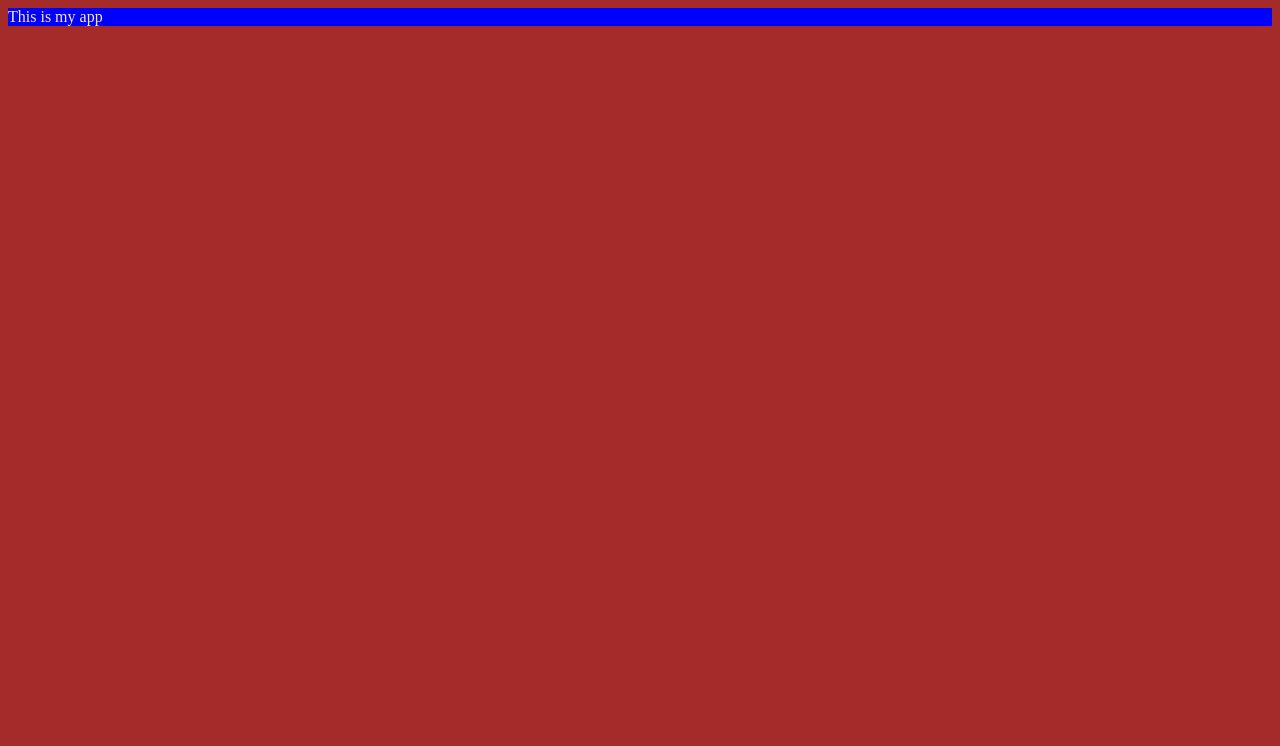
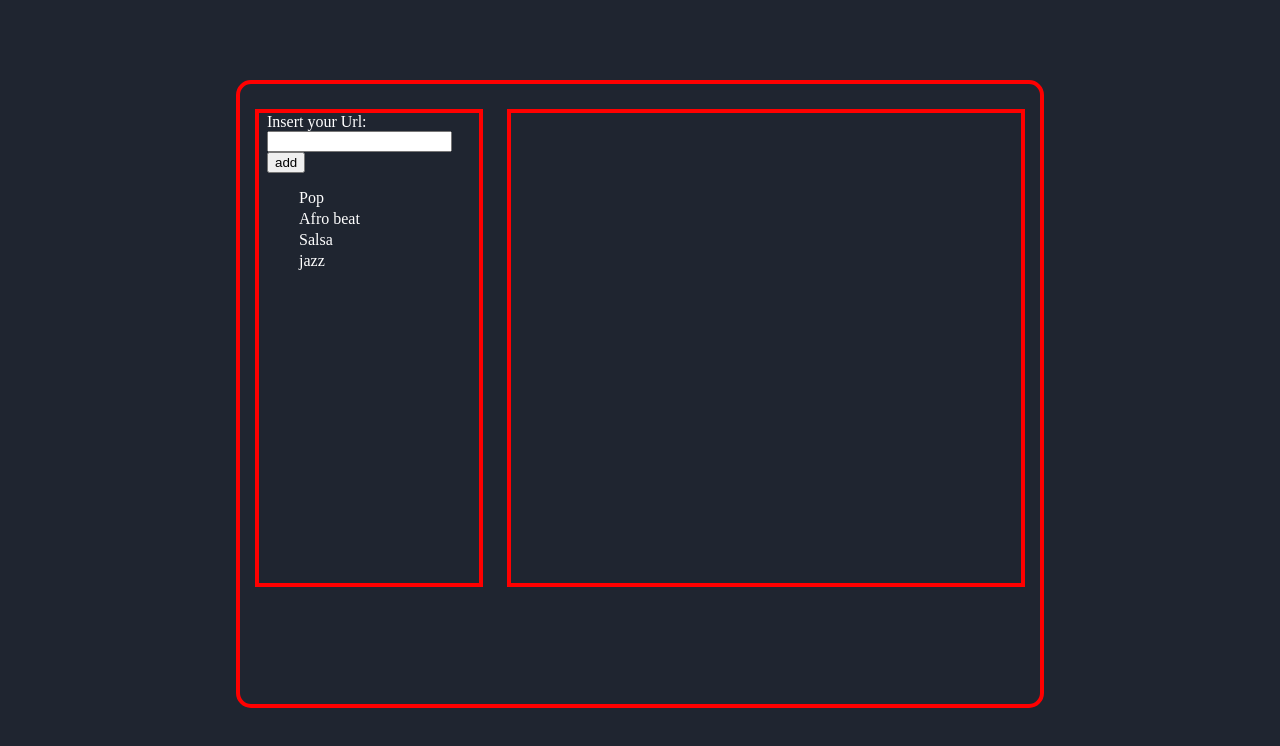
Before and after one commit to sleekyom/ABFP-MultimediaPlayer, a React (Create React App) app: page / in a window 1280 px wide. Shown: the top 746 px of the page. Built offline with nearby package versions, Linux system fonts and the light colour scheme; the HTML template or start-up script is replaced by a standard one.

Commit message:
Added display component

```diff
--- a/src/App.css
+++ b/src/App.css
@@ -1,8 +1,17 @@
 body{
-    background-color: brown;
+    background-color: rgb(31, 37, 48);
+    position: static;
 }
 
-.display{
-    color: bisque;
-    background-color: blue;
+.wrapper{
+    position: relative;
+    width: 800px;
+    height: 620px;
+    margin: 80px auto;
+    border: 4px solid red;
+    border-radius: 15px;
+    -webkit-border-radius: 15px;
+    -moz-border-radius: 15px;
+    -ms-border-radius: 15px;
+    -o-border-radius: 15px;
 }
--- a/src/App.js
+++ b/src/App.js
@@ -1,10 +1,14 @@
 import React from 'react';
+import MediaArray from './components/MediaArray';
+import MediaDisplay from './components/MediaDisplay';
 import './App.css'
+
 
 function App() {
   return (
-    <div className="display">
-      This is my app
+    <div className="wrapper">
+      <MediaArray />
+      <MediaDisplay />
     </div>
   )
 }
--- /dev/null
+++ b/src/components/InputField.css
@@ -0,0 +1,4 @@
+.inputField{
+    color: white;
+    margin-left: 8px;
+}
--- a/src/components/InputField.js
+++ b/src/components/InputField.js
@@ -1,9 +1,14 @@
-import React from 'react'
+import React from 'react';
+import './InputField.css';
 
 export default function InputField() {
     return (
-        <div>
-
+        <div className="inputField">
+            <form>
+                <label>Insert your Url:</label>
+                <input type="text"/>
+                <input type="button" value="add" />
+            </form>
         </div>
     )
 }
--- /dev/null
+++ b/src/components/MediaArray.css
@@ -0,0 +1,15 @@
+.arrayDisplay{
+    position: absolute;
+    width: 220px;
+    height: 470px;
+    left: 15px;
+    top: 25px;
+    border: 4px solid red;
+}
+
+li{
+    font-size: 16px;
+    color: white;
+    list-style: none;
+    padding-bottom: 3px;
+}
--- a/src/components/MediaArray.js
+++ b/src/components/MediaArray.js
@@ -1,12 +1,21 @@
-import React from 'react'
+import React from 'react';
+import InputField from './InputField';
+import './MediaArray.css';
 
-export default function MediaArray() {
-
+function MediaArray() {
     let media = [];
 
     return (
-        <div>
-
+        <div className="arrayDisplay">
+            <InputField />
+            <ul>
+                <li>Pop</li>
+                <li>Afro beat</li>
+                <li>Salsa</li>
+                <li>jazz</li>
+            </ul>
         </div>
     )
 }
+
+export default MediaArray
--- /dev/null
+++ b/src/components/MediaDisplay.css
@@ -0,0 +1,8 @@
+.mediaDisplay{
+    position: absolute;
+    width: 510px;
+    height: 470px;
+    right: 15px;
+    top: 25px;
+    border: 4px solid red;
+}
--- /dev/null
+++ b/src/components/MediaDisplay.js
@@ -0,0 +1,12 @@
+import React from 'react';
+import './MediaDisplay.css';
+
+function MediaDisplay() {
+    return (
+        <div className="mediaDisplay">
+
+        </div>
+    )
+}
+
+export default MediaDisplay
```
